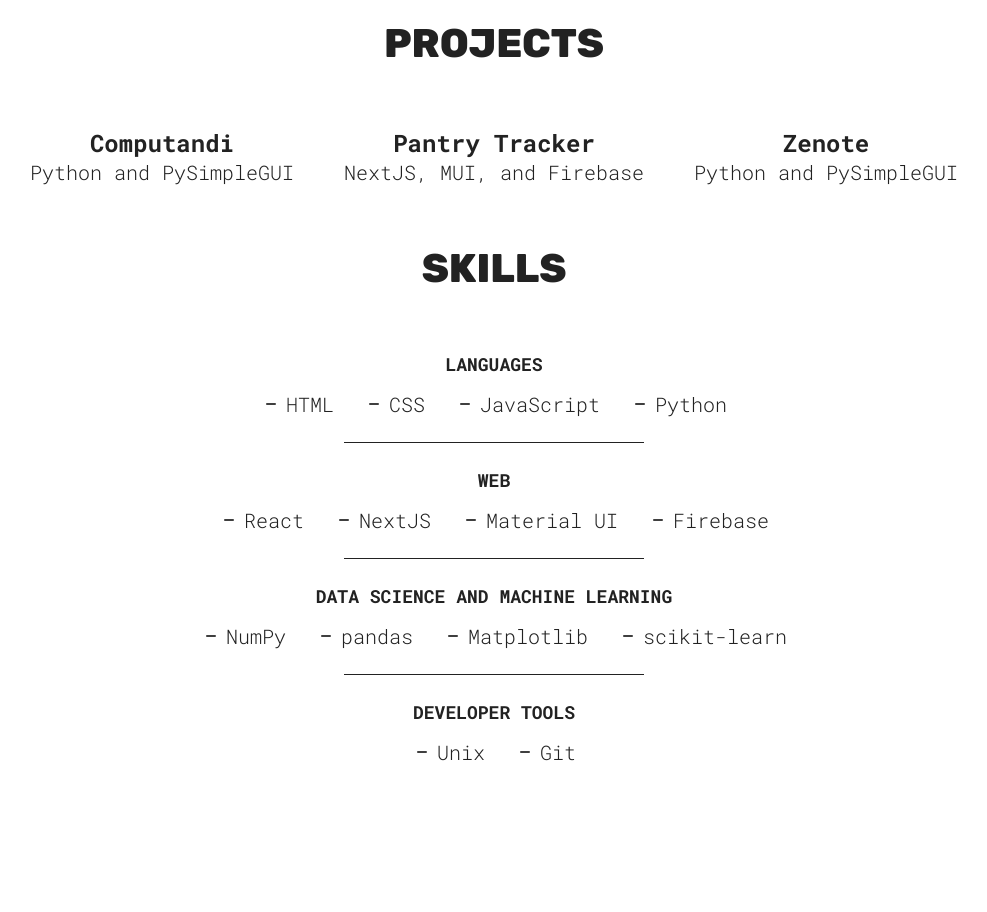
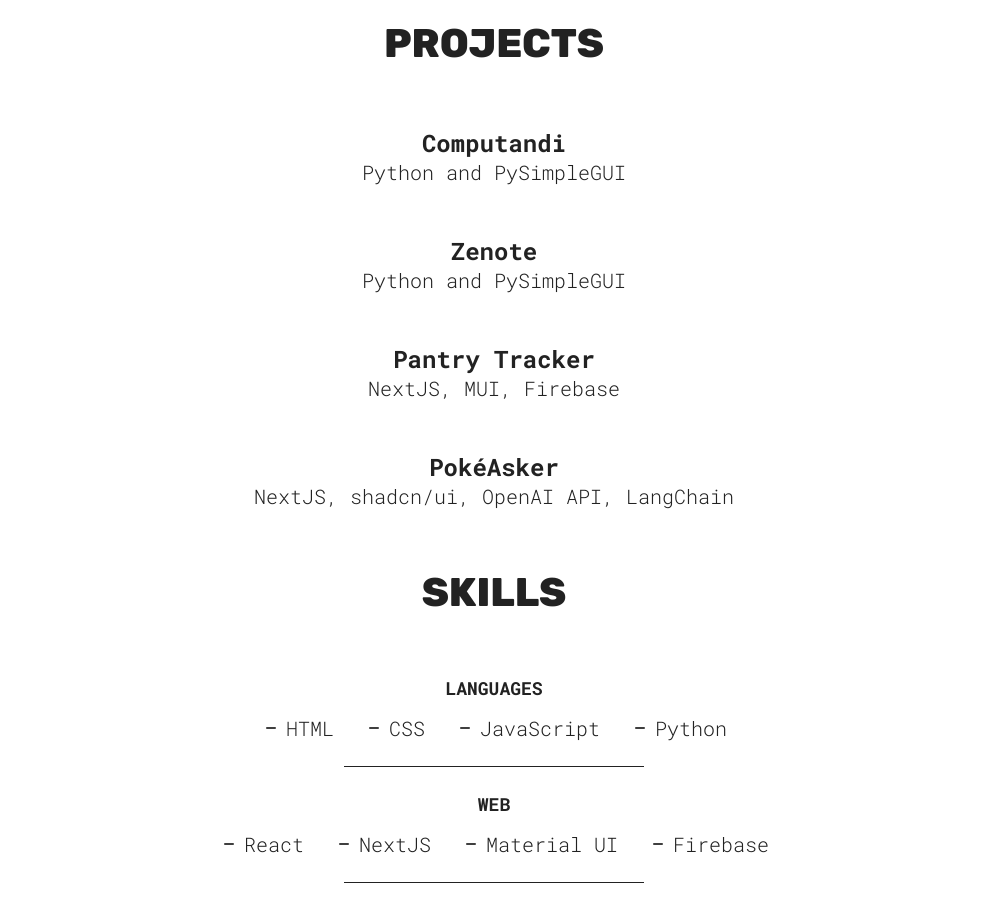
Before and after one commit to 29yabuki/personal-website, a React (Vite) app: page / in a window 1280 px wide. Shown: the part 840-1752 px from the top of the page, without its empty margins (146-1133 px from the left). Before the commit the page ends 1725 px from the top, so only its background shows below. Built offline with nearby package versions, Linux system fonts and the light colour scheme.

Commit message:
added 2 new projects

```diff
--- a/src/components/projects/projects.jsx
+++ b/src/components/projects/projects.jsx
@@ -14,14 +14,19 @@
             p="Python and PySimpleGUI"
         />
         <ProjectCard
-            link="https://pantry-tracker-pi-neon.vercel.app/"
-            h3="Pantry Tracker"
-            p="NextJS, MUI, and Firebase"
-        />
-        <ProjectCard
             link="https://github.com/29yabuki/Zenote"
             h3="Zenote"
             p="Python and PySimpleGUI"
+        />
+        <ProjectCard
+            link="https://pantry-tracker-pi-neon.vercel.app/"
+            h3="Pantry Tracker"
+            p="NextJS, MUI, Firebase"
+        />
+        <ProjectCard
+            link="https://poke-asker.vercel.app/"
+            h3="PokéAsker"
+            p="NextJS, shadcn/ui, OpenAI API, LangChain"
         />
       </div>
     </section>
--- a/src/components/projects/projects.module.css
+++ b/src/components/projects/projects.module.css
@@ -24,7 +24,7 @@
 
 @media (width >= 800px) {
   .projectsContainer {
-    flex-direction: row;
+    flex-direction: column;
     flex-wrap: wrap;
     justify-content: space-evenly;
     padding: 0 30px;
```
